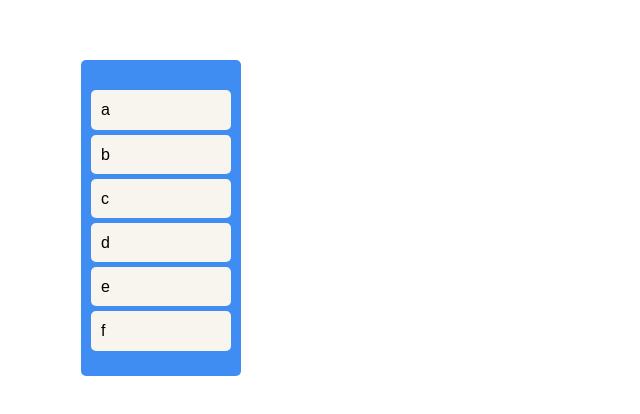
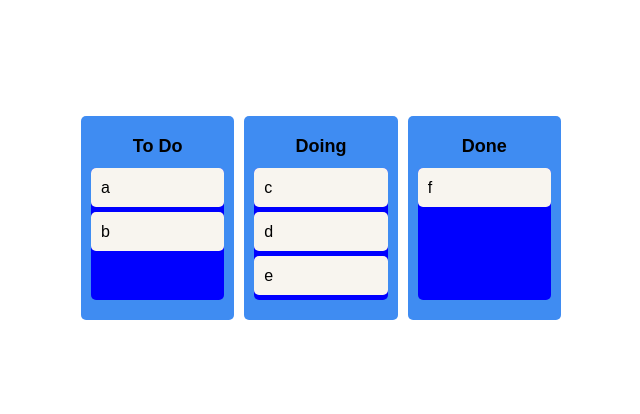
Before and after one commit to userHWSeo/react-TrelloClone, a React (Create React App) app: page / in a window 1280 px wide. Shown: the part 182-596 px from the top of the page, without its empty margins (319-959 px from the left). Built offline with nearby package versions, Linux system fonts and the light colour scheme.

Commit message:
0506 update
make Multi Board and learn Droppable snapshot

```diff
--- a/src/App.tsx
+++ b/src/App.tsx
@@ -1,13 +1,15 @@
-import {
-  DragDropContext,
-  Draggable,
-  Droppable,
-  DropResult,
-} from "react-beautiful-dnd";
+import { DragDropContext, DropResult } from "react-beautiful-dnd";
 import { useRecoilState } from "recoil";
 import { toDoState } from "./atoms";
 import styled from "styled-components";
-import DragabbleCard from "./Components/DraggableCard";
+import Board from "./Components/Board";
+
+const Boards = styled.div`
+  display: grid;
+  gap: 10px;
+  width: 100%;
+  grid-template-columns: repeat(3, 1fr);
+`;
 
 const Wrapper = styled.div`
   display: flex;
@@ -19,49 +21,48 @@
   height: 100vh;
 `;
 
-const Boards = styled.div`
-  display: grid;
-  width: 100%;
-  grid-template-columns: repeat(3, 1fr);
-`;
-
-const Board = styled.div`
-  border-radius: 5px;
-  padding: 20px 10px;
-  padding-top: 30px;
-  background-color: #3f8cf2;
-  min-height: 200px;
-`;
-
 function App() {
   const [toDos, setToDos] = useRecoilState(toDoState);
-  const onDragEnd = ({ draggableId, destination, source }: DropResult) => {
+  const onDragEnd = (info: DropResult) => {
+    const { destination, source, draggableId } = info;
     if (!destination) return;
-    setToDos((oldToDos) => {
-      const toDosCopy = [...oldToDos];
-      toDosCopy.splice(source.index, 1);
-      toDosCopy.splice(destination?.index, 0, draggableId);
-      return toDosCopy;
+    if (destination.droppableId === source.droppableId) {
+      setToDos((allBoards) => {
+        const boardCopy = [...allBoards[source.droppableId]];
+        console.log(allBoards);
+        console.log(source);
+        console.log([source.droppableId]);
+        boardCopy.splice(source.index, 1);
+        boardCopy.splice(destination?.index, 0, draggableId);
+        return {
+          ...allBoards,
+          [source.droppableId]: boardCopy,
+        };
       });
+    }
+    if (destination.droppableId !== source.droppableId) {
+      setToDos((allBoard) => {
+        const sourceBoard = [...allBoard[source.droppableId]];
+        const destinationBoard = [...allBoard[destination.droppableId]];
+        sourceBoard.splice(source.index, 1);
+        destinationBoard.splice(destination?.index, 0, draggableId);
+        return {
+          ...allBoard,
+          [source.droppableId]: sourceBoard,
+          [destination.droppableId]: destinationBoard,
+        };
+      });
+    }
   };
   return (
     <DragDropContext onDragEnd={onDragEnd}>
-      <div>
       <Wrapper>
         <Boards>
-            <Droppable droppableId="one">
-              {(magic) => (
-                <Board ref={magic.innerRef} {...magic.droppableProps}>
-                  {toDos.map((toDo, index) => (
-                    <DragabbleCard key={toDo} index={index} toDo={toDo} />
+          {Object.keys(toDos).map((boardId) => (
+            <Board boardId={boardId} key={boardId} toDos={toDos[boardId]} />
           ))}
-                  {magic.placeholder}
-                </Board>
-              )}
-            </Droppable>
         </Boards>
       </Wrapper>
-      </div>
     </DragDropContext>
   );
 }
--- /dev/null
+++ b/src/Components/Board.tsx
@@ -0,0 +1,62 @@
+import { Droppable } from "react-beautiful-dnd";
+import styled from "styled-components";
+import DraggableCard from "./DraggableCard";
+
+const Title = styled.h2`
+  text-align: center;
+  font-weight: 600;
+  margin-bottom: 10px;
+  font-size: 18px;
+`;
+
+const Wrapper = styled.div`
+  display: flex;
+  flex-direction: column;
+  padding: 20px 10px;
+  background-color: #3f8cf2;
+  border-radius: 5px;
+  min-height: 200px;
+`;
+
+interface IAreaProps {
+  isDraggingFromThis: boolean;
+  isDraggingOver: boolean;
+}
+
+const Area = styled.div<IAreaProps>`
+  background-color: ${(props) =>
+    props.isDraggingOver ? "pink" : props.isDraggingFromThis ? "red" : "blue"};
+  flex-grow: 1;
+  transition: background-color 0.3s ease-in-out;
+  border-radius: 5px;
+`;
+
+interface IBoardProps {
+  toDos: string[];
+  boardId: string;
+}
+
+function Board({ toDos, boardId }: IBoardProps) {
+  return (
+    <Wrapper>
+      <Title>{boardId}</Title>
+      <Droppable droppableId={boardId}>
+        {(magic, info) => (
+          <Area
+            isDraggingOver={info.isDraggingOver}
+            isDraggingFromThis={Boolean(info.draggingFromThisWith)}
+            ref={magic.innerRef}
+            {...magic.droppableProps}
+          >
+            {toDos.map((toDo, index) => (
+              <DraggableCard key={toDo} index={index} toDo={toDo} />
+            ))}
+            {magic.placeholder}
+          </Area>
+        )}
+      </Droppable>
+    </Wrapper>
+  );
+}
+
+export default Board;
--- a/src/Components/DraggableCard.tsx
+++ b/src/Components/DraggableCard.tsx
@@ -15,7 +15,7 @@
 }
 function DraggableCard({ toDo, index }: IDraggableCardProps) {
   return (
-    <Draggable key={toDo} draggableId={toDo} index={index}>
+    <Draggable draggableId={toDo} index={index}>
       {(magic) => (
         <Card
           ref={magic.innerRef}
--- a/src/atoms.tsx
+++ b/src/atoms.tsx
@@ -1,6 +1,14 @@
 import { atom, selector } from "recoil";
 
-export const toDoState = atom({
+interface IToDoState {
+  [key: string]: string[];
+}
+
+export const toDoState = atom<IToDoState>({
   key: "toDos",
-  default: ["a", "b", "c", "d", "e", "f"],
+  default: {
+    "To Do": ["a", "b"],
+    Doing: ["c", "d", "e"],
+    Done: ["f"],
+  },
 });
```
Also changed, not shown: 1 other file (tests, documents, lock files or other folders). Lines whose indentation alone changed are shown as unchanged.
